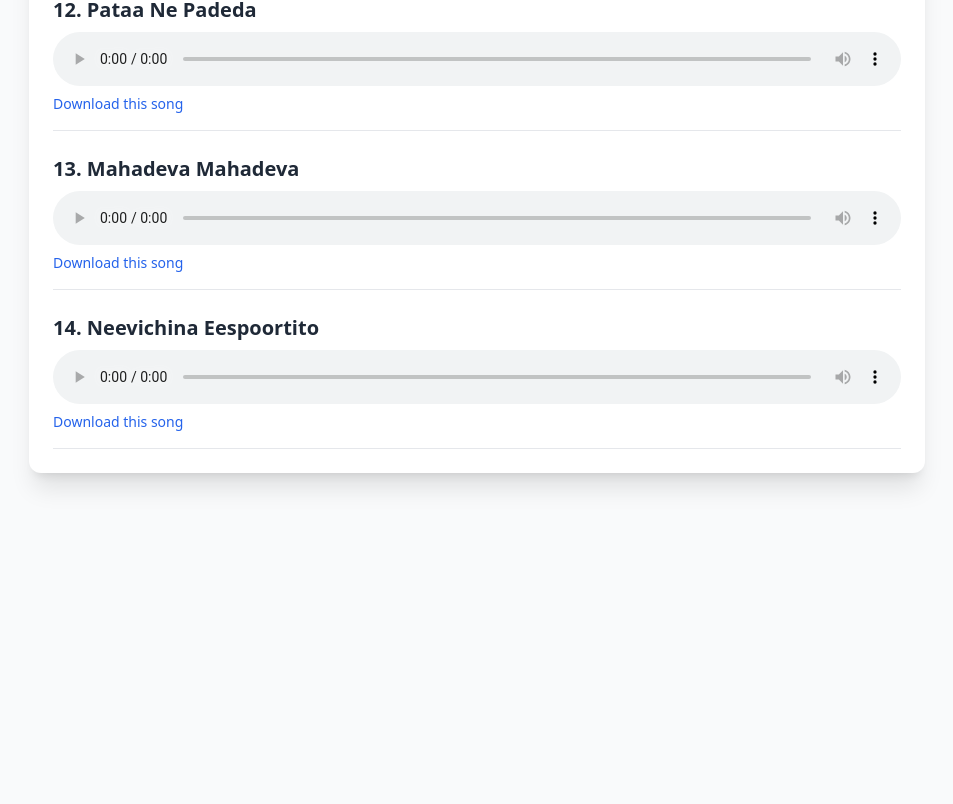
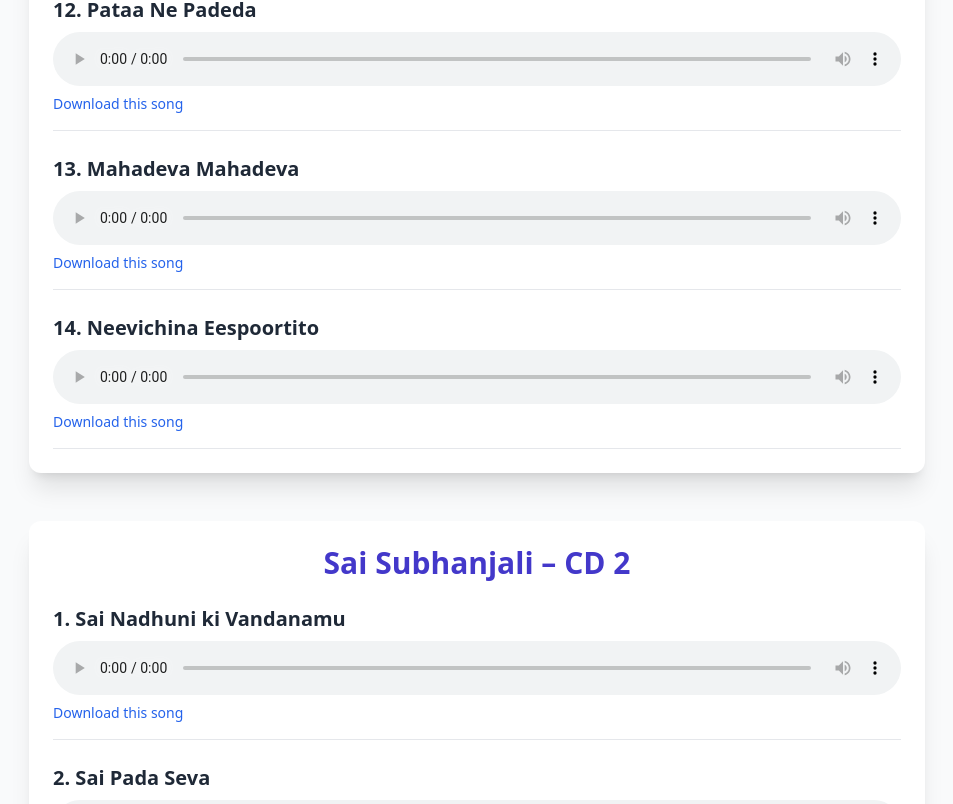
Before and after one commit to shekhar1971/saisubhanjali.com, a Next.js app: page /bhajans in a window 1280 px wide. Shown: the part 1993-2797 px from the top of the page, without its empty margins (163-1116 px from the left). Before the commit the page ends 2570 px from the top, so only its background shows below. Built offline with nearby package versions, Linux system fonts and the light colour scheme.

Commit message:
Update page.tsx

```diff
--- a/app/bhajans/page.tsx
+++ b/app/bhajans/page.tsx
@@ -1,9 +1,11 @@
-import CD1Display from "../../components/CD1Display";
+import CD1Display from "@/components/CD1Display";
+import CD2Display from "@/components/CD2Display";
 
-export default function CDPage() {
+export default function BhajanPage() {
   return (
     <main className="min-h-screen bg-gray-50 py-10 px-4">
       <CD1Display />
+      <CD2Display />
     </main>
   );
 }
```
